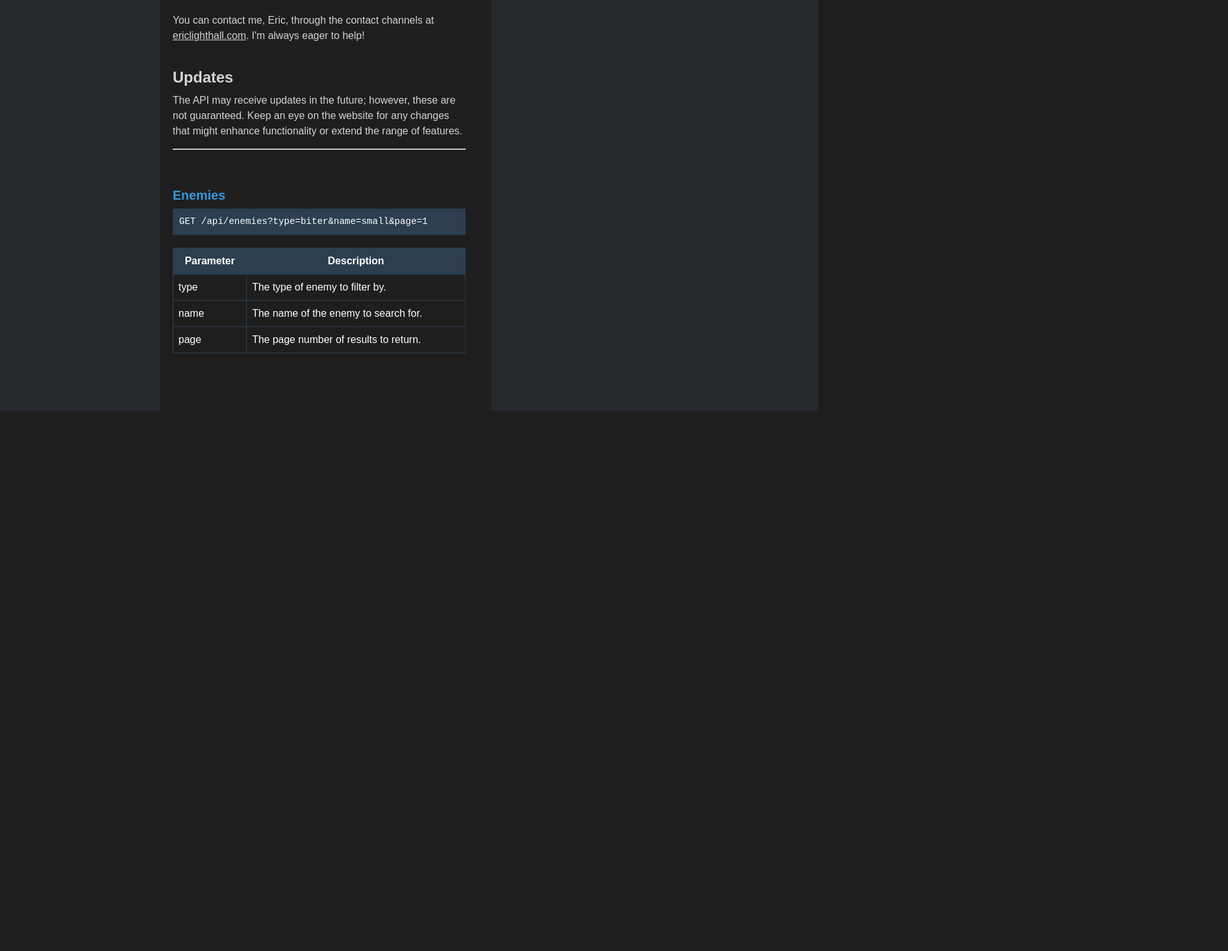
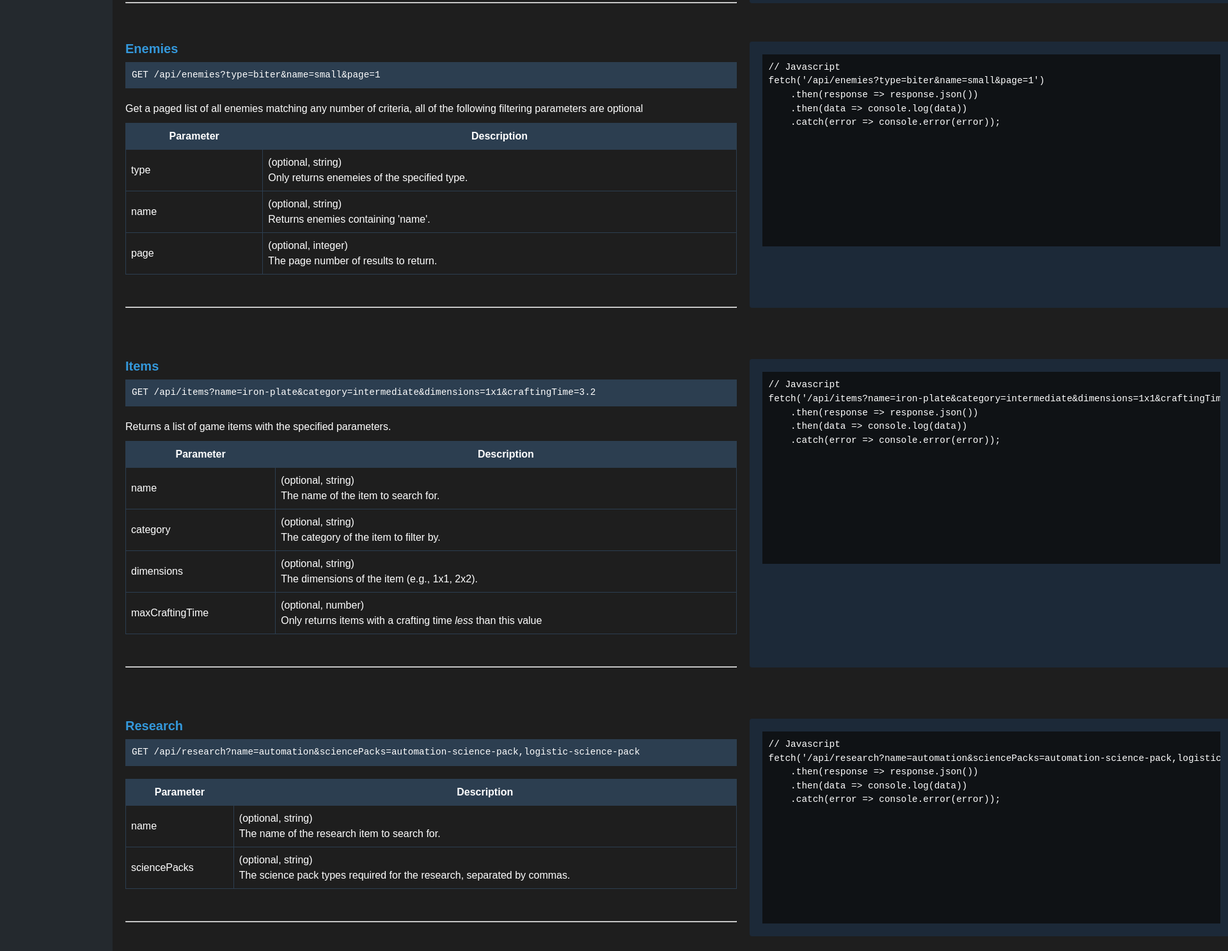
Before and after one commit to Eric-Lighthall/factoriodex, a website: page public/index.html in a window 1280 px wide. Shown: the part 942-2428 px from the top of the page at 64% size, 1920 px wide, since content can reach past the window. Before the commit the page ends 1584 px from the top, so only its background shows below. Drawn offline with Linux system fonts and the light colour scheme.

Commit message:
index example code

```diff
--- a/public/index.html
+++ b/public/index.html
@@ -1,5 +1,6 @@
 <!DOCTYPE html>
 <html lang="en">
+
 <head>
     <meta charset="UTF-8" />
     <meta name="viewport" content="width=device-width, initial-scale=1.0" />
@@ -7,18 +8,14 @@
     <link rel="stylesheet" href="reset.css" />
     <link rel="stylesheet" href="styles.css" />
 </head>
+
 <body>
     <header>
         <div class="logo">
-                <img src="/images/factoriodex.webp" alt="Factorio Logo"/>
+            <img src="/images/factoriodex.webp" alt="Factorio Logo" />
         </div>
         <nav>
-                <a
-                    href="https://www.postman.com/"
-                    target="_blank"
-                    class="button"
-                    >Run in Postman</a
-                >
+            <a href="https://www.postman.com/" target="_blank" class="button">Run in Postman</a>
         </nav>
     </header>
     <div class="container">
@@ -54,52 +51,71 @@
 
         <main>
             <div class="content">
+                <div class="intro">
+                    <div class="example-info">
                         <h1>Factoriodex API</h1>
                         <p>
                             Factoriodex is an API that provides data and information about the game Factorio, by
                             Wube Software LTD. It offers access to data about items, research, enemies and enemies.
                         </p>
                         <p>
-                        Factoriodex offers a fully documented public API for developers to use in their own apps or websites.
+                            Factoriodex offers a fully documented public API for developers to use in their own apps or
+                            websites.
                         </p>
 
                         <h2>Important Usage Notes</h2>
                         <p>
-                        The API is completely free and while not required, it is always appreciated if you mention somewhere that your app or site is making use of the Factoriodex API.
+                            The API is completely free and while not required, it is always appreciated if you mention
+                            somewhere that your app or site is making use of the Factoriodex API.
                         </p>
 
                         <h2>Authorization & Rate Limiting</h2>
                         <p>
-                        One of the most frequent inquiries concerns the need for API Keys. The API is completely public and does not require any authorization or API Key. You can start using it immediately!
+                            One of the most frequent inquiries concerns the need for API Keys. The API is completely
+                            public and does not require any authorization or API Key. You can start using it
+                            immediately!
                         </p>
                         <p>
                             To maintain server performance, Factoriodex enforces rate limits on API calls.
-                        Exceeding these limits results in a temporary block with a 429 HTTP status code, automatically lifted after a set period.
-                        All users face the same limits. Consider using a Mock API, like Postman's, during development to avoid rate limits.
+                            Exceeding these limits results in a temporary block with a 429 HTTP status code,
+                            automatically lifted after a set period.
+                            All users face the same limits.
                         </p>
                         <p>
-                        The API fully supports CORS, allowing requests directly from users' browsers or apps. This approach minimizes the likelihood of encountering rate limiting problems.
+                            The API fully supports CORS, allowing requests directly from users' browsers or apps. This
+                            approach minimizes the likelihood of encountering rate limiting problems.
                         </p>
 
                         <h2>Help & Support</h2>
                         <p>
-                        If you encounter any issues, need assistance with your implementation, or simply want to share how you're using the API, don't hesitate to reach out.
+                            If you encounter any issues, need assistance with your implementation, or simply want to
+                            share how you're using the API, don't hesitate to reach out.
                         </p>
                         <p>
-                        You can contact me, Eric, through the contact channels at <a href="https://ericlighthall.com" target="_blank">ericlighthall.com</a>. I'm always eager to help!
+                            You can contact me, Eric, through the contact channels at <a
+                                href="https://ericlighthall.com" target="_blank">ericlighthall.com</a>. I'm always eager
+                            to help!
                         </p>
 
                         <h2>Updates</h2>
                         <p>
                             The API may receive updates in the future; however, these are not guaranteed.
-                        Keep an eye on the website for any changes that might enhance functionality or extend the range of features.
+                            Keep an eye on the website for any changes that might enhance functionality or extend the
+                            range of features.
                         </p>
+                        <hr>
+                    </div>
+                    <div class="example-code">
 
-                    <hr>
+                    </div>
+                </div>
 
                 <div class="request-example">
+                    <div class="example-info">
                         <h3>Enemies</h3>
                         <pre><code>GET /api/enemies?type=biter&name=small&page=1</code></pre>
+                        <p>Get a paged list of all enemies matching any number of criteria, all of the following
+                            filtering parameters are optional</p>
                         <table>
                             <thead>
                                 <tr>
@@ -110,27 +126,105 @@
                             <tbody>
                                 <tr>
                                     <td>type</td>
-                                    <td>The type of enemy to filter by.</td>
+                                    <td>(optional, string)<br>Only returns enemeies of the specified type.</td>
                                 </tr>
                                 <tr>
                                     <td>name</td>
-                                    <td>The name of the enemy to search for.</td>
+                                    <td>(optional, string)<br>Returns enemies containing 'name'.</td>
                                 </tr>
                                 <tr>
                                     <td>page</td>
-                                    <td>The page number of results to return.</td>
+                                    <td>(optional, integer)<br>The page number of results to return.</td>
                                 </tr>
                             </tbody>
                         </table>
+                        <hr>
+                    </div>
+                    <div class="example-code">
+                        <pre><code>// Javascript
+fetch('/api/enemies?type=biter&name=small&page=1')
+    .then(response => response.json())
+    .then(data => console.log(data))
+    .catch(error => console.error(error));</code></pre>
                     </div>
                 </div>
-
-            </main>
-
-            <div class="request-examples">
-                <h2>Request Examples</h2>
-                <!-- Add request examples here -->
+                <div class="request-example">
+                    <div class="example-info">
+                        <h3>Items</h3>
+                        <pre><code>GET /api/items?name=iron-plate&category=intermediate&dimensions=1x1&craftingTime=3.2</code></pre>
+                        <p>Returns a list of game items with the specified parameters.</p>
+                        <table>
+                            <thead>
+                                <tr>
+                                    <th>Parameter</th>
+                                    <th>Description</th>
+                                </tr>
+                            </thead>
+                            <tbody>
+                                <tr>
+                                    <td>name</td>
+                                    <td>(optional, string)<br>The name of the item to search for.</td>
+                                </tr>
+                                <tr>
+                                    <td>category</td>
+                                    <td>(optional, string)<br>The category of the item to filter by.</td>
+                                </tr>
+                                <tr>
+                                    <td>dimensions</td>
+                                    <td>(optional, string)<br>The dimensions of the item (e.g., 1x1, 2x2).</td>
+                                </tr>
+                                <tr>
+                                    <td>maxCraftingTime</td>
+                                    <td>(optional, number)<br>Only returns items with a crafting time <em>less</em> than
+                                        this value</td>
+                                </tr>
+                            </tbody>
+                        </table>
+                        <hr>
+                    </div>
+                    <div class="example-code">
+                        <pre><code>// Javascript
+fetch('/api/items?name=iron-plate&category=intermediate&dimensions=1x1&craftingTime=3.2')
+    .then(response => response.json())
+    .then(data => console.log(data))
+    .catch(error => console.error(error));</code></pre>
                     </div>
                 </div>
+                <div class="request-example">
+                    <div class="example-info">
+                        <h3>Research</h3>
+                        <pre><code>GET /api/research?name=automation&sciencePacks=automation-science-pack,logistic-science-pack</code></pre>
+                        <table>
+                            <thead>
+                                <tr>
+                                    <th>Parameter</th>
+                                    <th>Description</th>
+                                </tr>
+                            </thead>
+                            <tbody>
+                                <tr>
+                                    <td>name</td>
+                                    <td>(optional, string)<br>The name of the research item to search for.</td>
+                                </tr>
+                                <tr>
+                                    <td>sciencePacks</td>
+                                    <td>(optional, string)<br>The science pack types required for the research,
+                                        separated by commas.</td>
+                                </tr>
+                            </tbody>
+                        </table>
+                        <hr>
+                    </div>
+                    <div class="example-code">
+                        <pre><code>// Javascript
+fetch('/api/research?name=automation&sciencePacks=automation-science-pack,logistic-science-pack')
+    .then(response => response.json())
+    .then(data => console.log(data))
+    .catch(error => console.error(error));</code></pre>
+                    </div>
+                </div>
+        </main>
+    </div>
 </body>
+
 </html>
--- a/public/styles.css
+++ b/public/styles.css
@@ -8,7 +8,7 @@ header {
     display: flex;
     justify-content: space-between;
     align-items: center;
-    background-color: #24292e;
+    background-color: #1c2938;
     padding: 10px 20px;
     box-shadow: 0 2px 4px rgba(0, 0, 0, 0.1);
 }
@@ -163,3 +163,44 @@ main {
 .request-example code {
     font-family: monospace;
 }
+
+.request-examples {
+    width: 50%;
+    padding: 20px;
+}
+
+.request-example {
+    display: flex;
+    margin-bottom: 40px;
+}
+
+.example-info {
+    flex: 4;
+    padding-right: 20px;
+}
+
+.example-info hr {
+    margin-top: 50px;
+}
+
+.example-code {
+    flex: 3;
+    background-color: #1c2938;
+    padding: 20px;
+    border-radius: 4px;
+    overflow-x: auto;
+}
+
+.example-code pre {
+    margin: 0;
+    background-color: #0f1215;
+    min-height: 300px;
+}
+
+.example-code code {
+    color: #ffffff;
+}
+
+.intro {
+    display: flex;
+}
```
Lines whose indentation alone changed are shown as unchanged.
